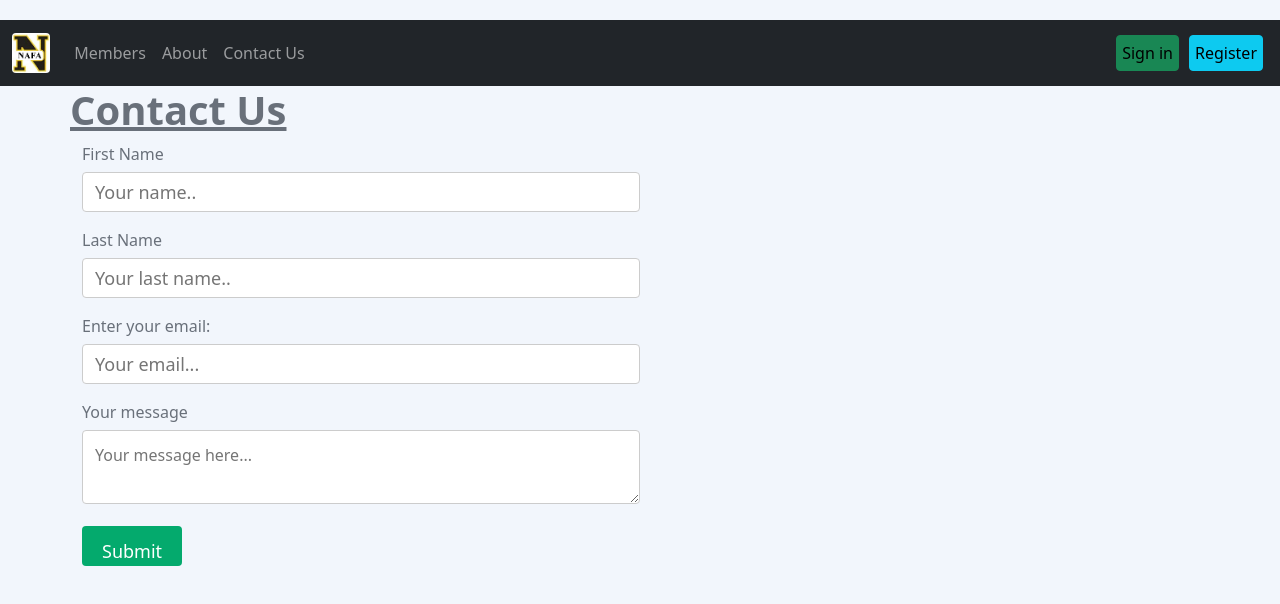
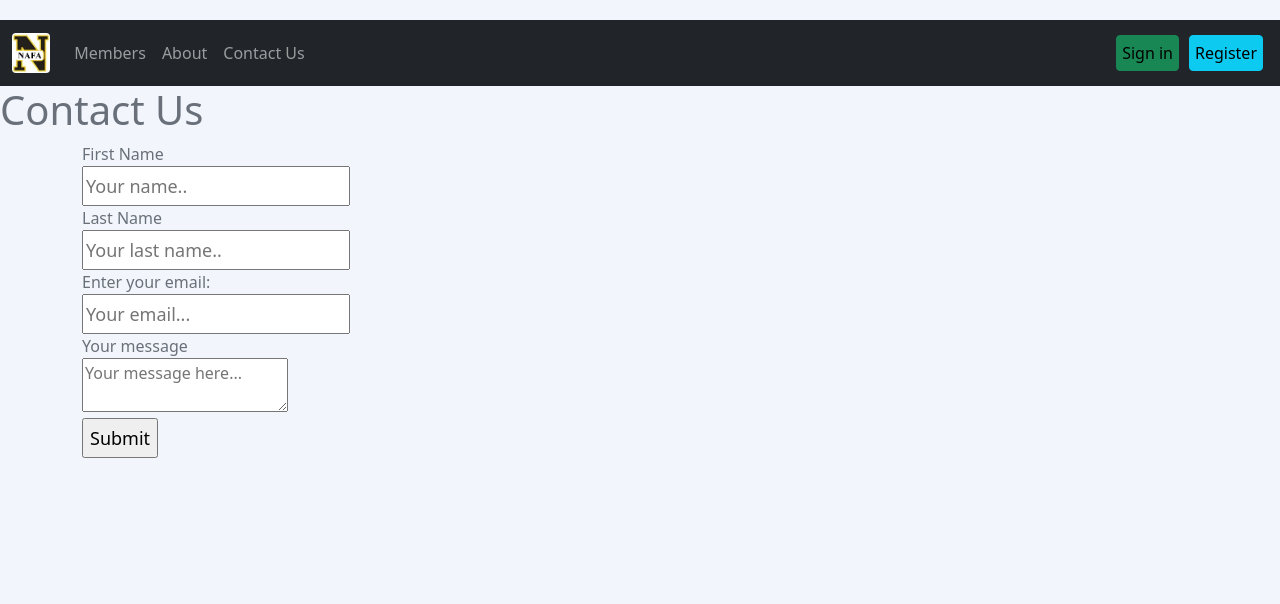
Before and after one commit to olinischal/Falsarii, a React (Create React App) app in the folder Frontend/: page /contact in a window 1280 px wide. Shown: the top 604 px of the page. Built offline with nearby package versions, Linux system fonts and the light colour scheme.

Commit message:
Contact template

```diff
--- a/Frontend/src/components/contact/contact.css
+++ b/Frontend/src/components/contact/contact.css
@@ -1,4 +1,4 @@
-.Title {
+/* .Title {
     margin-left: 70px;
     text-decoration: underline;
     font-weight: bold;
@@ -40,4 +40,4 @@
 
   input[type="submit"]:hover {
     background-color: #45a049;
-  }
+  } */
```
